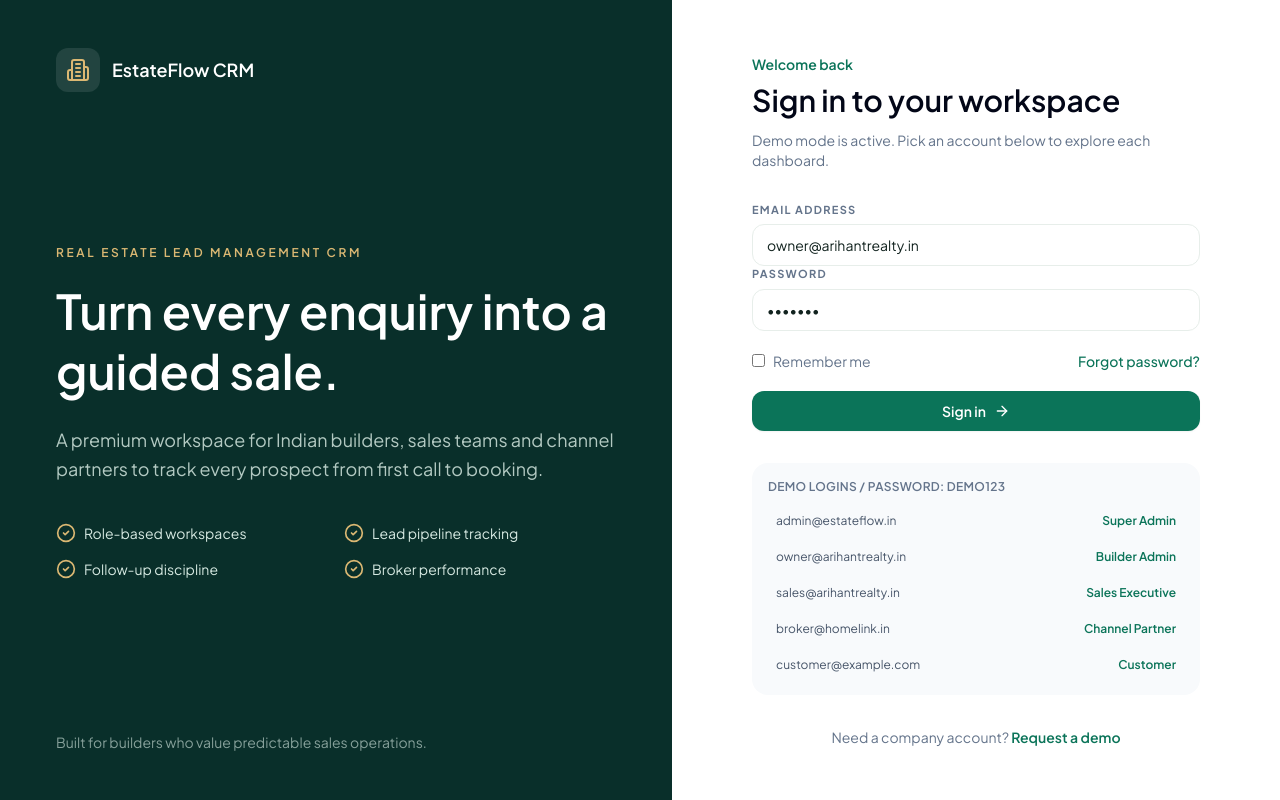
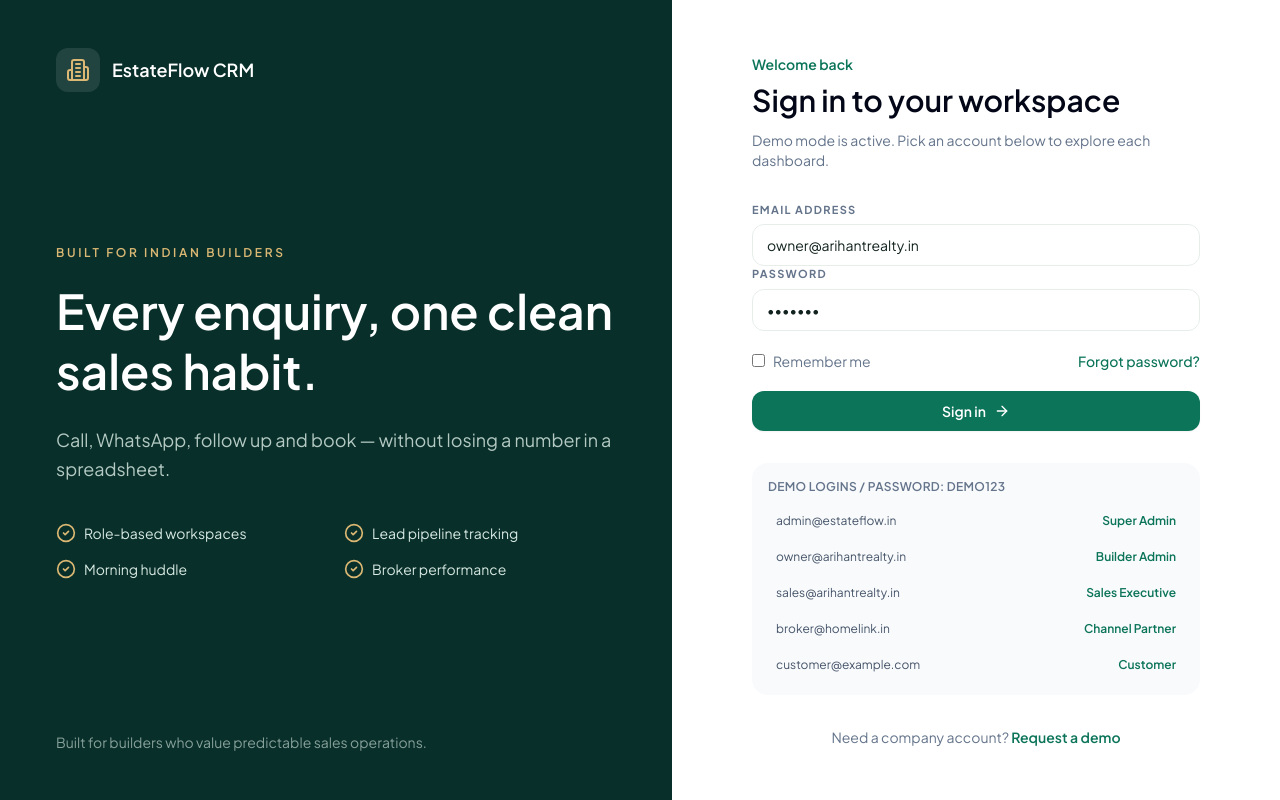
Before and after one commit to nitinsutar/releads, a Next.js app: page /login in a window 1280 px wide. Built offline with nearby package versions, Linux system fonts and the light colour scheme; no server answers.

Commit message:
Sprint B: CSV import, duplicate check and pine sidebar

```diff
--- a/src/app/login/page.tsx
+++ b/src/app/login/page.tsx
@@ -37,11 +37,11 @@ export default function LoginPage() {
           EstateFlow CRM
         </div>
         <div className="max-w-xl">
-          <p className="mb-5 text-xs font-semibold uppercase tracking-[0.22em] text-[#dbb873]">Real Estate Lead Management CRM</p>
-          <h1 className="text-5xl font-semibold leading-tight">Turn every enquiry into a guided sale.</h1>
-          <p className="mt-6 text-lg leading-relaxed text-emerald-50/75">A premium workspace for Indian builders, sales teams and channel partners to track every prospect from first call to booking.</p>
+          <p className="mb-5 text-xs font-semibold uppercase tracking-[0.22em] text-[#dbb873]">Built for Indian builders</p>
+          <h1 className="text-5xl font-semibold leading-tight">Every enquiry, one clean sales habit.</h1>
+          <p className="mt-6 text-lg leading-relaxed text-emerald-50/75">Call, WhatsApp, follow up and book — without losing a number in a spreadsheet.</p>
           <div className="mt-10 grid gap-4 text-sm text-emerald-50/90 sm:grid-cols-2">
-            {["Role-based workspaces", "Lead pipeline tracking", "Follow-up discipline", "Broker performance"].map((item) => (
+            {["Role-based workspaces", "Lead pipeline tracking", "Morning huddle", "Broker performance"].map((item) => (
               <div key={item} className="flex gap-2"><CheckCircle2 className="h-5 w-5 shrink-0 text-[#dbb873]" />{item}</div>
             ))}
           </div>
--- a/src/contexts/data-context.tsx
+++ b/src/contexts/data-context.tsx
@@ -3,13 +3,16 @@
 import { createContext, ReactNode, useContext, useEffect, useMemo, useState } from "react";
 import { seedData } from "@/lib/seed-data";
 import { accessibleLeads, accessibleProjects } from "@/lib/permissions";
+import { isDuplicateLead, phoneDigits } from "@/lib/actions";
+import { CsvDraft } from "@/lib/csv";
 import { Activity, CRMData, CRMUser, Lead, LeadNote, Project, Unit } from "@/lib/types";
 
 interface DataValue {
   data: CRMData;
   leadsFor: (user: CRMUser) => Lead[];
   projectsFor: (user: CRMUser) => Project[];
-  addLead: (user: CRMUser, input: Omit<Lead, "id" | "companyId" | "createdBy" | "createdAt" | "updatedAt">) => void;
+  addLead: (user: CRMUser, input: Omit<Lead, "id" | "companyId" | "createdBy" | "createdAt" | "updatedAt">) => string | void;
+  importLeads: (user: CRMUser, rows: CsvDraft[]) => { imported: number; skipped: number };
   updateLead: (user: CRMUser, leadId: string, updates: Partial<Lead>) => void;
   addNote: (user: CRMUser, leadId: string, text: string) => void;
   scheduleSiteVisit: (user: CRMUser, leadId: string, visitDate: string, notes?: string) => void;
@@ -41,12 +44,61 @@ export function DataProvider({ children }: { children: ReactNode }) {
     leadsFor: (user) => accessibleLeads(data, user),
     projectsFor: (user) => accessibleProjects(data, user),
     addLead: (user, input) => {
-      if (!user.companyId) return;
+      if (!user.companyId) return "No company on this account.";
+      let error: string | undefined;
       change((current) => {
+        const companyLeads = current.leads.filter((lead) => lead.companyId === user.companyId);
+        if (isDuplicateLead(companyLeads, input.phone, input.projectId)) {
+          error = "A lead with this mobile already exists on the same project.";
+          return current;
+        }
         const nextLead: Lead = { ...input, id: `LD-${1000 + current.leads.length + 1}`, companyId: user.companyId!, createdBy: user.id, brokerId: user.role === "broker" ? user.id : input.brokerId, createdAt: today(), updatedAt: today() };
         const activity: Activity = { id: id("act"), leadId: nextLead.id, actorId: user.id, type: "Lead Created", details: `${nextLead.customerName} was added from ${nextLead.source}.`, createdAt: today() };
         return { ...current, leads: [nextLead, ...current.leads], activities: [activity, ...current.activities] };
       });
+      return error;
+    },
+    importLeads: (user, rows) => {
+      if (!user.companyId) return { imported: 0, skipped: rows.length };
+      let imported = 0;
+      let skipped = 0;
+      change((current) => {
+        const projects = current.projects.filter((project) => project.companyId === user.companyId);
+        let leads = current.leads;
+        const activities = [...current.activities];
+        rows.forEach((row) => {
+          const project = projects.find((item) => item.name.toLowerCase() === row.projectName.toLowerCase()) ?? projects[0];
+          if (!project || !row.customerName || !phoneDigits(row.phone)) {
+            skipped += 1;
+            return;
+          }
+          if (isDuplicateLead(leads.filter((lead) => lead.companyId === user.companyId), row.phone, project.id)) {
+            skipped += 1;
+            return;
+          }
+          const nextLead: Lead = {
+            customerName: row.customerName,
+            phone: row.phone,
+            email: row.email,
+            projectId: project.id,
+            source: row.source || "CSV Import",
+            priority: row.priority,
+            status: "New Lead",
+            budgetRange: row.budgetRange,
+            requirement: row.requirement,
+            id: `LD-${1000 + leads.length + 1}`,
+            companyId: user.companyId!,
+            createdBy: user.id,
+            createdAt: today(),
+            updatedAt: today()
+          };
+          imported += 1;
+          leads = [nextLead, ...leads];
+          activities.unshift({ id: id("act"), leadId: nextLead.id, actorId: user.id, type: "Lead Created", details: `${nextLead.customerName} imported from CSV.`, createdAt: today() });
+        });
+        return { ...current, leads, activities };
+      });
+      return { imported, skipped };
     },
     updateLead: (user, leadId, updates) => change((current) => {
       if (!accessibleLeads(current, user).some((lead) => lead.id === leadId)) return current;
```
